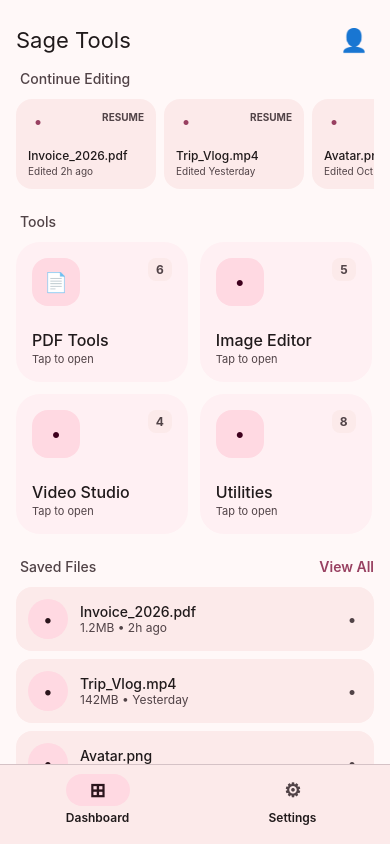
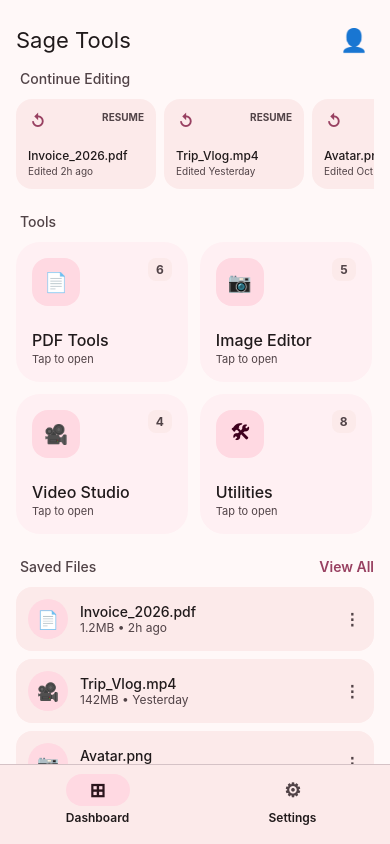
Before and after one commit to BajWarring/Sage_Tools, a React Native app: screen / in a window 390 px wide. Built offline with nearby package versions, Linux system fonts and the light colour scheme.

Commit message:
Update MD3Icon.tsx

```diff
--- a/src/components/MD3Icon.tsx
+++ b/src/components/MD3Icon.tsx
@@ -8,47 +8,34 @@ interface IconProps {
 }
 
 const MD3Icon: React.FC<IconProps> = ({ name, size = 24, color = '#000' }) => {
-  // Mapping names to simple Unicode characters so we don't need an external library
   let symbol = '•';
 
   switch (name) {
     case 'view-dashboard':
-    case 'view-dashboard-outline':
-      symbol = '⊞';
-      break;
+    case 'view-dashboard-outline': symbol = '⊞'; break;
     case 'cog':
-    case 'cog-outline':
-      symbol = '⚙';
-      break;
-    case 'plus':
-      symbol = '+';
-      break;
-    case 'account':
-      symbol = '👤';
-      break;
-    case 'wallet':
-      symbol = '💳';
-      break;
+    case 'cog-outline': symbol = '⚙'; break;
+    case 'plus': symbol = '+'; break;
+    case 'account': symbol = '👤'; break;
+    case 'wallet': symbol = '💳'; break;
     case 'file-pdf-box':
-      symbol = '📄';
-      break;
-    case 'calculator':
-      symbol = '🧮';
-      break;
-    case 'chart-box':
-      symbol = '📊';
-      break;
-    case 'currency-usd':
-      symbol = '$';
-      break;
-    case 'check':
-      symbol = '✓';
-      break;
+    case 'file-document': symbol = '📄'; break;
+    case 'file-document-outline': symbol = '📝'; break;
+    case 'calculator': symbol = '🧮'; break;
+    case 'chart-box': symbol = '📊'; break;
+    case 'currency-usd': symbol = '$'; break;
+    case 'check': symbol = '✓'; break;
     case 'tools':
-      symbol = '🛠';
-      break;
-    default:
-      symbol = '•';
+    case 'wrench': symbol = '🛠'; break;
+    case 'camera':
+    case 'image': symbol = '📷'; break;
+    case 'video': symbol = '🎥'; break;
+    case 'dots-vertical': symbol = '⋮'; break;
+    case 'history': symbol = '↺'; break;
+    // New icons for PDF Tool
+    case 'crop': symbol = '✂'; break;
+    case 'close': symbol = '✕'; break;
+    default: symbol = '•';
   }
 
   return (
```
